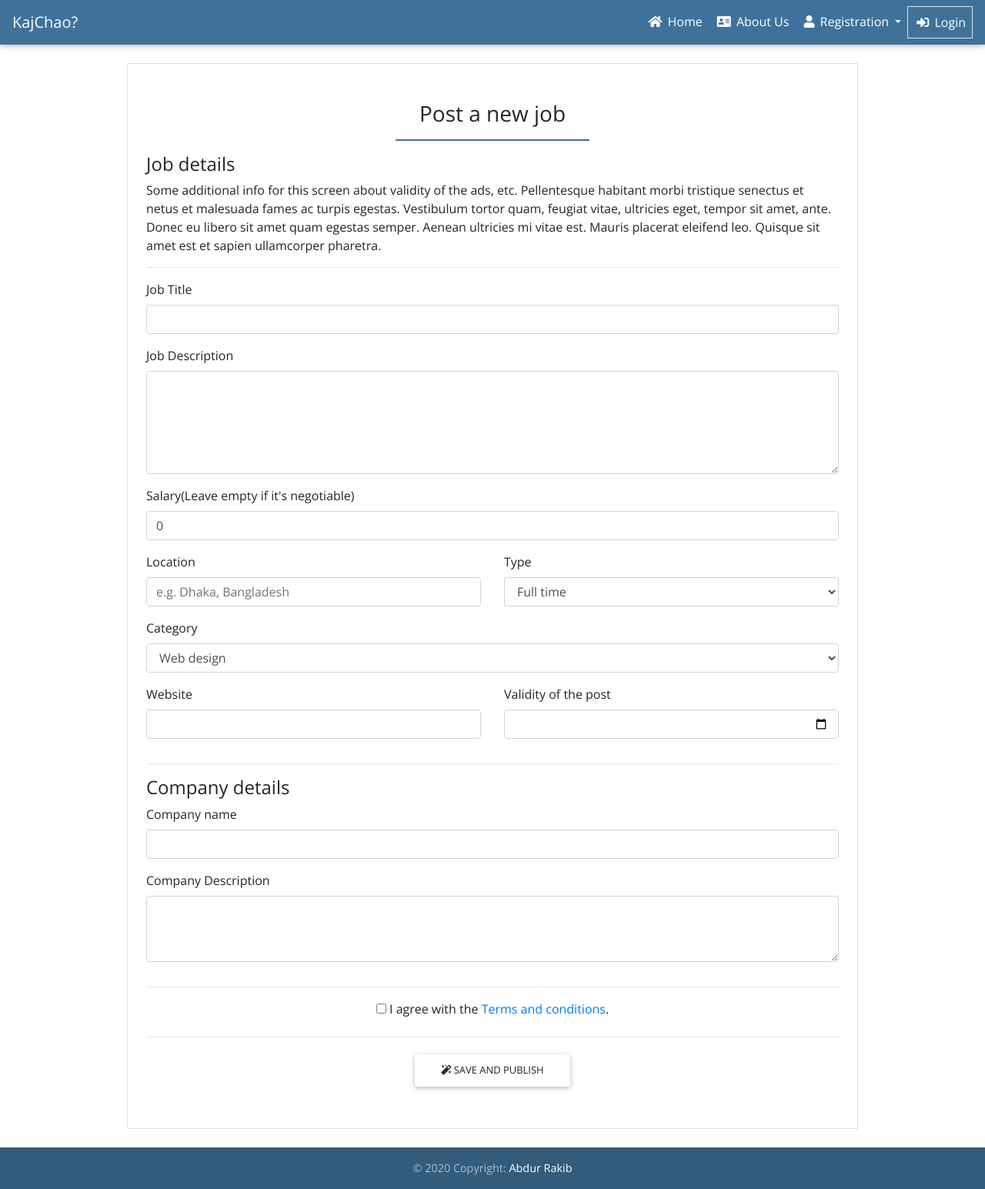
After one commit to abdur-rakib/django-job-portal-site, a Django app: page /employer/jobs/create in a window 1280 px wide. The commit adds this page. Shown: the whole page at 77% size. Run offline with Django 3.2, Linux system fonts and the light colour scheme; some libraries are stand-ins or nearby versions.

Commit message:
Added add post

```diff
--- a/accounts/views.py
+++ b/accounts/views.py
@@ -1,7 +1,8 @@
-from django.contrib import messages, auth
+from django.contrib import auth, messages
 from django.http import HttpResponseRedirect
-from django.shortcuts import render, redirect
+from django.shortcuts import redirect, render
 from django.views.generic import CreateView, FormView, RedirectView
+
 from accounts.forms import *
 from accounts.models import User
 
--- a/jobportal/settings.py
+++ b/jobportal/settings.py
@@ -32,9 +32,11 @@ INSTALLED_APPS = [
     #Local
     'jobs.apps.JobsConfig',
 
+    'crispy_forms',
+    'tempus_dominus',
+]
 
-
-]
+CRISPY_TEMPLATE_PACK = 'bootstrap4'
 
 MIDDLEWARE = [
     'django.middleware.security.SecurityMiddleware',
--- /dev/null
+++ b/jobs/forms.py
@@ -0,0 +1,10 @@
+from django import forms
+from .models import Job
+
+from tempus_dominus.widgets import DatePicker, TimePicker, DateTimePicker
+
+class CreateJobForm(forms.ModelForm):
+
+    class Meta:
+        model = Job
+        exclude = ('user', 'created_at', )
--- a/jobs/models.py
+++ b/jobs/models.py
@@ -24,6 +24,9 @@ class Job(models.Model):
     filled = models.BooleanField(default=False)
     salary = models.IntegerField(default=0, blank=True)
 
+    class Meta:
+        ordering = ('-created_at', )
+
     def __str__(self):
         return self.title
 
--- a/jobs/urls.py
+++ b/jobs/urls.py
@@ -16,5 +16,5 @@ urlpatterns = [
     # path('apply-job/<int:job_id>', ApplyJobView.as_view(), name='apply-job'),
     path('jobs', JobListView.as_view(), name='jobs'),
     path('jobs/<int:id>', JobDetailView.as_view(), name='jobs-detail'),
-    # path('employer/jobs/create', JobCreateView.as_view(), name='employer-jobs-create'),
+    path('employer/jobs/create', JobCreateView.as_view(), name='employer-jobs-create'),
 ]
--- a/jobs/views.py
+++ b/jobs/views.py
@@ -1,12 +1,14 @@
 from django.contrib import messages
 from django.contrib.auth.decorators import login_required
 from django.http import Http404, HttpResponseRedirect
+from django.shortcuts import render, redirect
 from django.urls import reverse_lazy
 from django.utils import timezone
 from django.utils.decorators import method_decorator
 from django.views.generic import ListView, DetailView, CreateView
 
 from .models import *
+from .forms import *
 
 
 class HomeView(ListView):
@@ -67,9 +69,27 @@ class Dashboard(ListView):
     context_object_name = 'jobs'
 
     @method_decorator(login_required(login_url=reverse_lazy('accounts:login')))
-
     def dispatch(self, request, *args, **kwargs):
         return super().dispatch(self.request, *args, **kwargs)
 
     def get_queryset(self):
         return self.model.objects.filter(user_id=self.request.user.id)
+
+
+class JobCreateView(CreateView):
+
+    def get(self, request, *args, **kwargs):
+        context = {'form': CreateJobForm()}
+        return render(request, 'jobs/create.html', context)
+
+    def post(self, request, *args, **kwargs):
+        form = CreateJobForm(request.POST)
+
+        if form.is_valid():
+            job = form.save(commit=False)
+            job.user = self.request.user
+            job.company_name = self.request.user.first_name
+            job.save()
+            messages.success(request, 'Job posted successfully')
+            return HttpResponseRedirect(reverse_lazy('jobs:employer-dashboard'))
+        return render(request, 'jobs/create.html', {'form': form})
--- a/templates/base.html
+++ b/templates/base.html
@@ -14,7 +14,11 @@
     <!-- Material Design Bootstrap -->
     <link href="{% static 'css/mdb.min.css' %}" rel="stylesheet">
     <link href="{% static 'css/style.css' %}" rel="stylesheet">
+
+
+
     <title>{% block title %}{% endblock title %}</title>
+    {{ form.media }}
     <style>
         body {
             font-family: 'Open Sans', sans-serif;
@@ -64,7 +68,7 @@
                             aria-labelledby="navbarDropdownMenuLink-4">
                             <a class="dropdown-item" href="{% url 'jobs:employer-dashboard' %}">Dashboard</a>
                             <a class="dropdown-item" href="{% url 'accounts:employer-register' %}">Applicants</a>
-                            <a class="dropdown-item" href="{% url 'accounts:employer-register' %}">Post a new job</a>
+                            <a class="dropdown-item" href="{% url 'jobs:employer-jobs-create' %}">Post a new job</a>
                             <a class="dropdown-item" href="{% url 'accounts:logout' %}">Logout</a>
                         </div>
                     </li>
@@ -112,6 +116,8 @@
             {% endblock %}
         </div>
         <!-- End body -->
+
+    </div>
     <!--Footer-->
     <footer class="page-footer text-center font-small unique-color mt-4 wow fadeIn">
 
@@ -124,7 +130,6 @@
 
     </footer>
     <!--/.Footer-->
-    </div>
     <!-- JQuery -->
     <script type="text/javascript" src="https://cdnjs.cloudflare.com/ajax/libs/jquery/3.4.1/jquery.min.js"></script>
     <!-- Bootstrap tooltips -->
--- /dev/null
+++ b/templates/jobs/create.html
@@ -0,0 +1,143 @@
+{% extends 'base.html' %}
+{% load crispy_forms_tags %}
+{% block title %}
+Post a new job
+{% endblock %}
+
+{% block content %}
+<div class="row mt-4 justify-content-center">
+    <div class="col-md-10 border px-4 py-5">
+        <h3 class="text-center">Post a new job</h3>
+        <hr class="myColor myBorder" style="width: 250px; border: 1px solid #3F729B;">
+                {% if form.errors %}
+                    {% for field in form %}
+                        {% for error in field.errors %}
+                            <div class="alert alert-danger alert-dismissable">
+                                <a href="#" class="close" data-dismiss="alert" aria-label="close">&times;</a>
+                                <strong>{{ field.label }}: {{ error|escape }}</strong>
+                            </div>
+                        {% endfor %}
+                    {% endfor %}
+                {% endif %}
+                <form id="job-main-form" method="post" action="" class="job-add-form">
+                    {% csrf_token %}
+                    <div class="row">
+                        <div class="col-lg-12">
+                            <h4>Job details</h4>
+                            <p class="">Some additional info for this screen about validity of
+                                the ads, etc. Pellentesque habitant morbi tristique senectus et netus et malesuada
+                                fames ac turpis egestas. Vestibulum tortor quam, feugiat vitae, ultricies eget,
+                                tempor sit amet, ante. Donec eu libero sit amet quam egestas semper. Aenean
+                                ultricies mi vitae est. Mauris placerat eleifend leo. Quisque sit amet est et sapien
+                                ullamcorper pharetra. </p>
+                            <hr>
+                        </div>
+                    </div>
+                    <div class="row">
+                        <div class="col-lg-12 form-group">
+                            <label for="title">Job Title</label>
+                            <input id="title" name="title" type="text" class="form-control" value="{{ form.title.value|default_if_none:"" }}">
+                        </div>
+                    </div>
+                    <div class="row">
+                        <div class="col-lg-12 form-group">
+                            <label for="text">Job Description</label>
+                            <textarea id="text" name="description" rows="5" class="form-control">{{ form.description.value|default_if_none:"" }}</textarea>
+                        </div>
+                    </div>
+                    <div class="row">
+                        <div class="col-lg-12 form-group">
+                            <label for="salary">Salary(Leave empty if it's negotiable)</label>
+                            <input id="salary" name="salary" type="number"required='false' class="form-control" value="{{ form.salary.value|default_if_none:"" }}">
+                        </div>
+                    </div>
+                    <div class="row">
+                        <div class="col-lg-6 form-group">
+                            <label for="location">Location</label>
+                            <input id="location" name="location" type="text" placeholder="e.g. Dhaka, Bangladesh"
+                                   class="form-control" value="{{ form.location.value|default_if_none:"" }}">
+                        </div>
+                        <div class="col-lg-6 form-group">
+                            <label for="job_type">Type</label>
+                            <select id="job_type" name="job_type" placeholder="Choose job type"
+                                    class="form-control select2">
+                                <option value="1" {% if form.job_type.value == "1" %} selected {% endif %}>Full time</option>
+                                <option value="2" {% if form.job_type.value == "2" %} selected {% endif %}>Part time</option>
+                                <option value="3" {% if form.job_type.value == "3" %} selected {% endif %}>Internship</option>
+                            </select>
+                        </div>
+                    </div>
+                    <div class="row">
+                        <div class="col-lg-12 form-group">
+                            <label for="category">Category</label>
+                            <select id="category" name="category" class="form-control select2">
+                                <option value="web-design" {% if form.category.value == "web-design" %} selected {% endif %}>Web design</option>
+                                <option value="graphic-design" {% if form.category.value == "graphic-design" %} selected {% endif %}>Graphic design</option>
+                                <option value="web-development" {% if form.category.value == "web-development" %} selected {% endif %}>Web development</option>
+                                <option value="human-resource" {% if form.category.value == "human-resource" %} selected {% endif %}>Human Resources</option>
+                                <option value="support" {% if form.category.value == "support" %} selected {% endif %}>Support</option>
+                                <option value="android" {% if form.category.value == "android" %} selected {% endif %}>Android</option>
+                            </select>
+                        </div>
+                    </div>
+                    <div class="row">
+                        <div class="col-lg-6 form-group">
+                            <label for="company_website">Website</label>
+                            <input id="company_website" name="website" type="url" class="form-control" value="{{ form.website.value|default_if_none:"" }}">
+                        </div>
+                        <div class="col-xl-6 form-group">
+                            <label for="validity">Validity of the post</label>
+                            <input id="validity" name="last_date" type="date" class="form-control" value="{{ form.last_date.value|default_if_none:"" }}">
+                        </div>
+                    </div>
+                    <div class="row">
+                        <div class="col-lg-12">
+                            <hr class="margin-bottom--big">
+                        </div>
+                    </div>
+                    <div class="row">
+                        <div class="col-lg-12">
+                            <h4>Company details</h4>
+                        </div>
+                    </div>
+                    <div class="row">
+                        <div class="col-lg-12 form-group">
+                            <label for="company_name">Company name</label>
+                            <input id="company_name" name="company_name" type="text" class="form-control" value="{{ form.company_name.value|default_if_none:"" }}">
+                        </div>
+                    </div>
+                    <div class="row">
+                        <div class="col-lg-12 form-group">
+{#                                <p class="text-danger">{{ form.company_description.errors }}</p>#}
+                            <label for="company_description">Company Description</label>
+                            <textarea id="company_description" name="company_description" rows="3"
+                                      class="form-control">{{ form.company_description.value|default_if_none:"" }}</textarea>
+                        </div>
+                    </div>
+                    <div class="row">
+
+                    </div>
+                    <div class="row">
+                        <div class="col-lg-12">
+                            <hr>
+                            <div class="checkbox text-center">
+                                <label>
+                                    <input type="checkbox"> I agree with the <a href="#">Terms and conditions</a>.
+                                </label>
+                            </div>
+                        </div>
+                    </div>
+                    <div class="row">
+                        <div class="col-lg-12 text-center">
+                            <hr>
+                            <button type="submit" class="btn btn-outline-white-primary"><i class="fa fa-magic"></i>
+                                Save and publish
+                            </button>
+                        </div>
+                    </div>
+                </form>
+            </div>
+        </div>
+    </div>
+</section>
+{% endblock %}
```
Also changed, not shown: db.sqlite3, 2 other files. Lines whose indentation alone changed are shown as unchanged.
